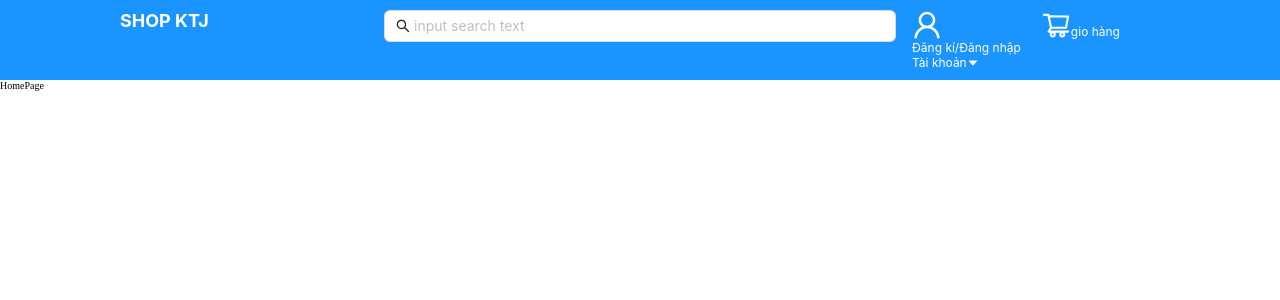
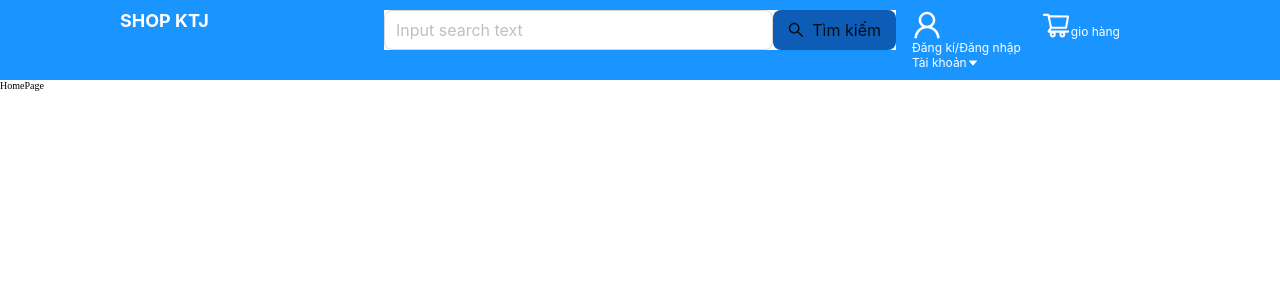
Before and after one commit to Lehuy24/Tikiiii, a React (Create React App) app in the folder tikiii/: page / in a window 1280 px wide. Shown: the top 300 px of the page. Built offline with nearby package versions, Linux system fonts and the light colour scheme.

Commit message:
compoment header : search v2

```diff
--- /dev/null
+++ b/tikiii/src/compoments/ButtonInputSearch/ButtonInputSearch.jsx
@@ -0,0 +1,35 @@
+import React from "react";
+import { Input, Button } from "antd";
+import { SearchOutlined } from "@ant-design/icons";
+
+const ButtonInputSearch = (props) => {
+  const {
+    size,
+    placeholder,
+    textButton,
+    bordered,
+    backgroundColorInput = "#fff",
+    backgroundColorButton = "rgb(13,92,182)",
+    colorButton = "#ff",
+  } = props;
+  return (
+    <div style={{ display: "flex", backgroundColor: "#fff" }}>
+      <Input
+        size={size}
+        placeholder={placeholder}
+        bordered={bordered}
+        style={{ background: backgroundColorInput }}
+      />
+      <Button
+        size={size}
+        bordered={bordered}
+        icon={<SearchOutlined />}
+        style={{ background: backgroundColorButton, color: colorButton ,border: !bordered && 'none' }}
+      >
+        <span style={{ color: colorButton }}>{textButton}</span>
+      </Button>
+
+    </div>
+  );
+};
+export default ButtonInputSearch;
--- a/tikiii/src/compoments/HeaderCompoment/HeaderCompoment.jsx
+++ b/tikiii/src/compoments/HeaderCompoment/HeaderCompoment.jsx
@@ -5,6 +5,7 @@ import {
   } from '@ant-design/icons';
 import { WrapperHeader ,WrapperHeaderAccount,WrapperHeaderSmall,WrapperTextHeader} from './style'
 import Search from 'antd/es/transfer/search'
+import ButtonInputSearch from '../ButtonInputSearch/ButtonInputSearch';
 const HeaderCopoment =() =>{
     return (
         <div>
@@ -13,12 +14,10 @@ const HeaderCopoment =() =>{
                     <WrapperTextHeader>SHOP KTJ</WrapperTextHeader>
                 </Col>
                 <Col span={12}>
-                    <Search
-                    placeholder ='input search text'
-                    allowClear
-                    enterButton ='Search'
-                    size='large'
-                    //onSearch={onSearch}
+                    <ButtonInputSearch
+                     size ="large"
+                     placeholder ="Input search text"
+                     textButton ="Tìm kiếm "
                     />
                     </Col>
                 <Col span={6} style={{display:'flex',gap:"20px"}}>
```
